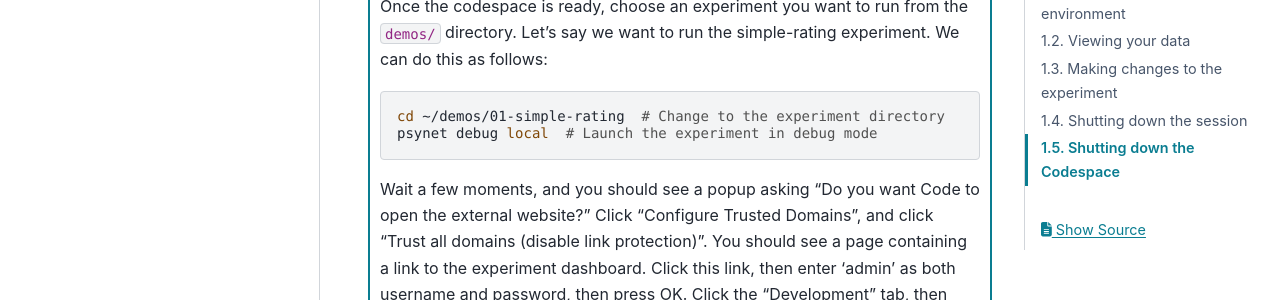
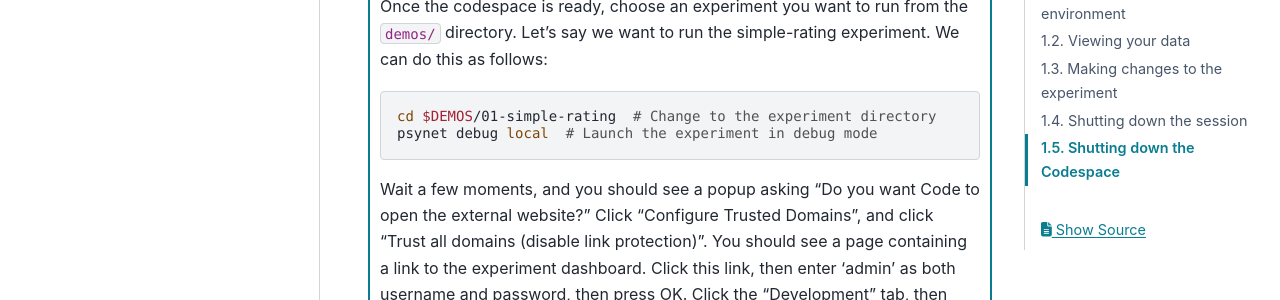
Before and after one commit to pmcharrison/psynet-tutorial-ismir-2025, a Sphinx documentation site: the page built from docs/exercises/01-running-a-demo.rst, in a window 1280 px wide and 900 px high, scrolled down 721 px. Shown: the part 152-452 px from the top of the window. Built offline with Sphinx 7.4.7 and the PyData theme 0.15.4, drawn with Linux system fonts in a browser that asks for light colours.

```diff
--- a/docs/exercises/01-running-a-demo.rst
+++ b/docs/exercises/01-running-a-demo.rst
@@ -32,7 +32,7 @@ Setting up your environment
 
         .. code-block:: bash
 
-            cd ~/demos/01-simple-rating  # Change to the experiment directory
+            cd $DEMOS/01-simple-rating  # Change to the experiment directory
             psynet debug local  # Launch the experiment in debug mode
 
         Wait a few moments, and you should see a popup asking "Do you want Code to open the external website?"
```
Also changed, not shown: 1 other file.
